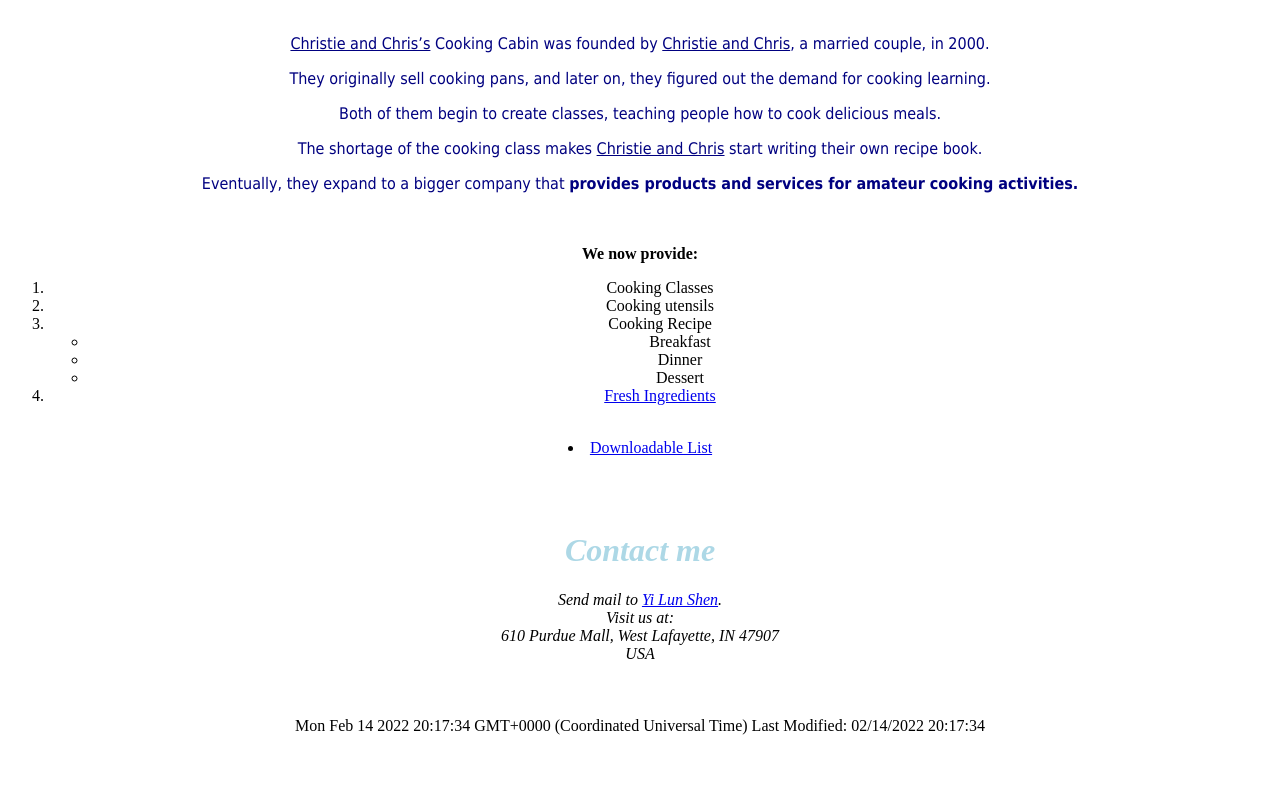
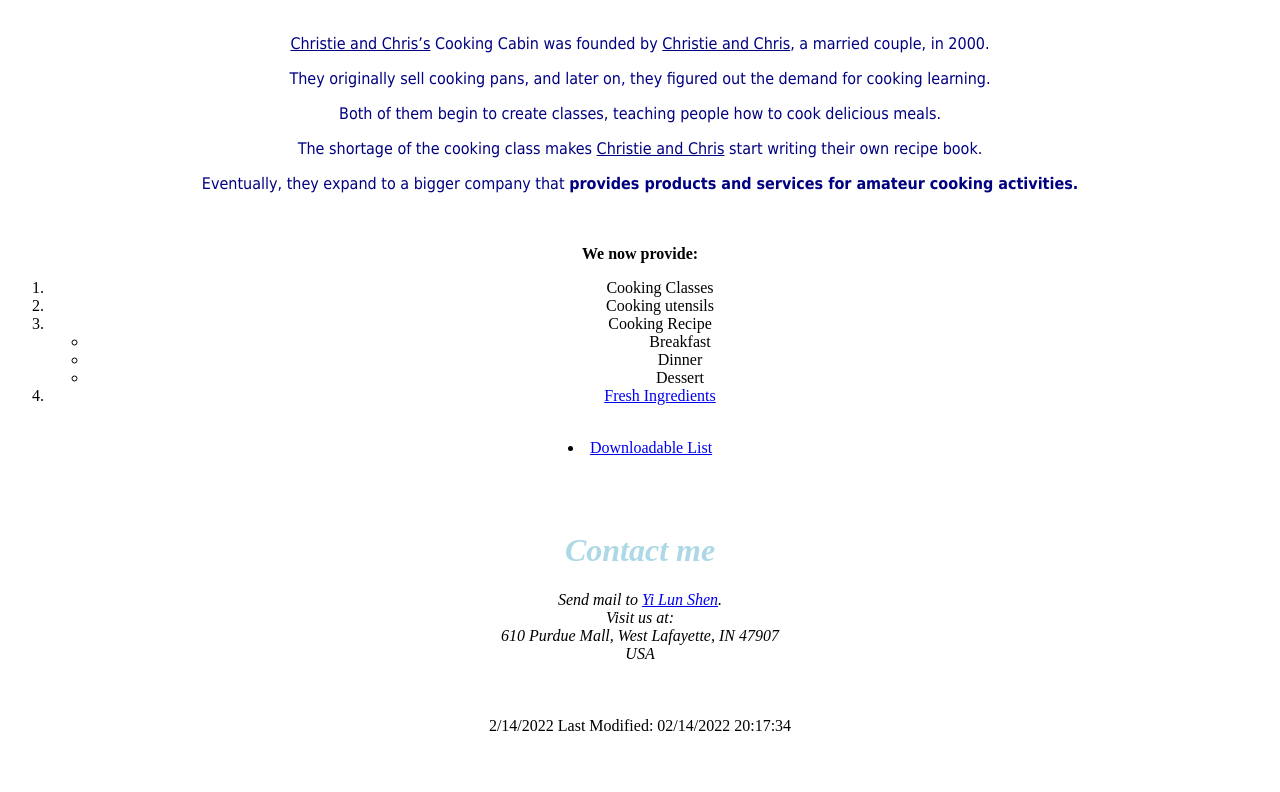
Before and after one commit to crazo9/Group-18, a plain HTML site: page History Page NEW.html in a window 1280 px wide. Shown: the part 309-1101 px from the top of the page. Drawn offline with Linux system fonts and the light colour scheme.

Commit message:
Update History Page NEW.html

```diff
--- a/History Page NEW.html
+++ b/History Page NEW.html
@@ -44,9 +44,13 @@ USA
 <br>
 <br>
 <br>
-    <div id="current_date"></p>
+<div id="current_date"></p>
 <script>
-document.getElementById("current_date").innerHTML = Date();
+date = new Date();
+year = date.getFullYear();
+month = date.getMonth() + 1;
+day = date.getDate();
+document.getElementById("current_date").innerHTML = month + "/" + day + "/" + year;
 </script>
 <body>
       <script>
```
